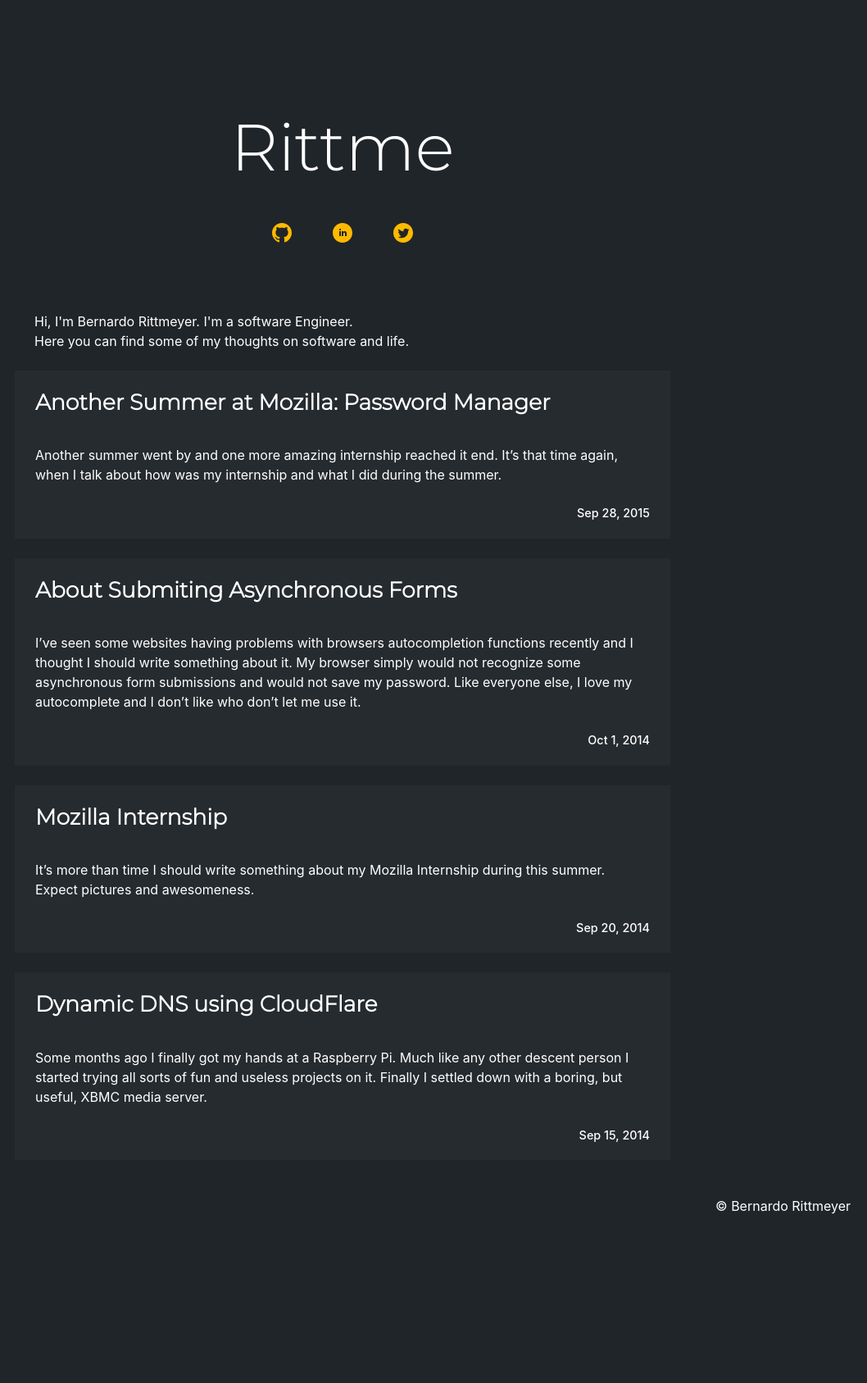
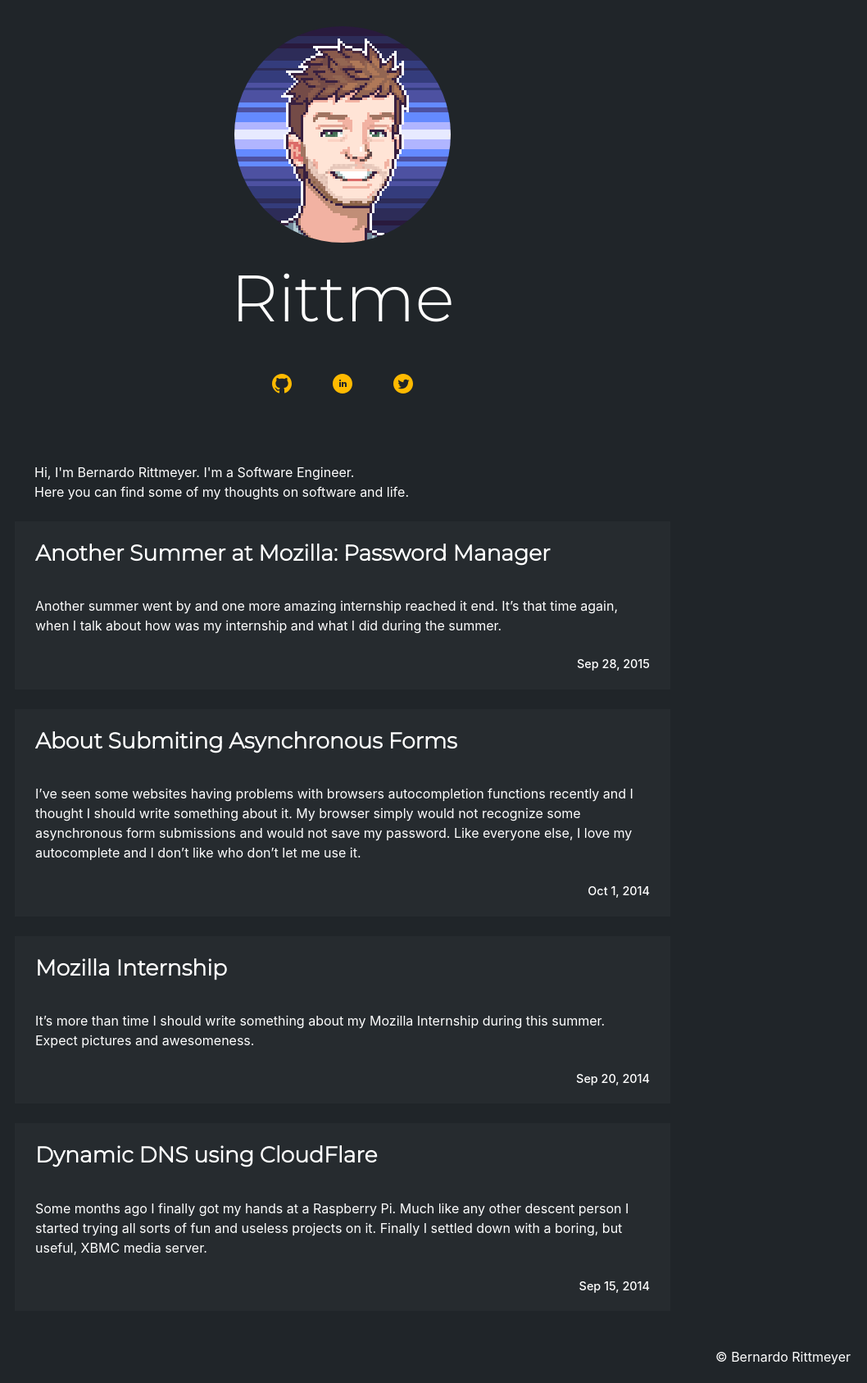
Before and after one commit to rittme/rittme.github.io, a Jekyll site: the page built from index.html, in a window 1280 px wide. Shown: the whole page at 82% size, without its empty margins (222-1280 px from the left). Built offline with Jekyll 4.4.1, drawn with Linux system fonts in a browser that asks for light colours; before the commit the page ends 1503 px from its top, so only the background shows below that.

Commit message:
add picture

```diff
--- a/_includes/header.html
+++ b/_includes/header.html
@@ -1,10 +1,12 @@
 <header class="header">
-  <h1><a href="{{ site.baseurl }}/">Rittme</a></h1>
+  <a href="{{ site.baseurl }}/">
+    {%- if page.name == "index.html" -%}
+    <img src="{{ '/images/rittme.webp' | relative_url }}" alt="Me" class="main-image">
+    {%- endif -%}
+    <h1>Rittme</h1>
+  </a>
   <nav>
     <ul class="navigation">
-      <!-- <li class="home-menu-item">
-                                    <a class="nav-blog" href="/">Home</a>
-                                  </li> -->
       {% for page in site.pages %}
       {% if page.title %}
       <li>
--- a/_sass/_base.scss
+++ b/_sass/_base.scss
@@ -50,15 +50,15 @@ video {
 h1 {
   font-family: 'Montserrat', $base-font-family;
   margin: 0;
-  padding:1.5em 0 0.25em;
+  padding:0 0 0.25em;
   font-size: 5em;
   font-weight: normal;
   text-align: center;
+}
 
-  a {
-    color:inherit;
-    text-decoration:inherit;
-  }
+a h1 {
+  color:#FFF;
+  text-decoration:inherit;
 }
 
 h2 {
@@ -184,3 +184,10 @@ pre, code {
 .highlight {
   margin: 1em 0;
 }
+
+.main-image {
+  margin: 2em auto 0.5em;
+  width: 264px;
+  border-radius: 50%;
+  display: block;
+}
--- a/index.html
+++ b/index.html
@@ -3,7 +3,7 @@ layout: default
 ---
 <article class="content">
   <p class="intro">
-    Hi, I'm Bernardo Rittmeyer. I'm a software Engineer. <br>
+    Hi, I'm Bernardo Rittmeyer. I'm a Software Engineer. <br>
     Here you can find some of my thoughts on software and life.
   </p>
   {% for post in site.posts %}
```
Also changed, not shown: images/rittme.webp (added).
